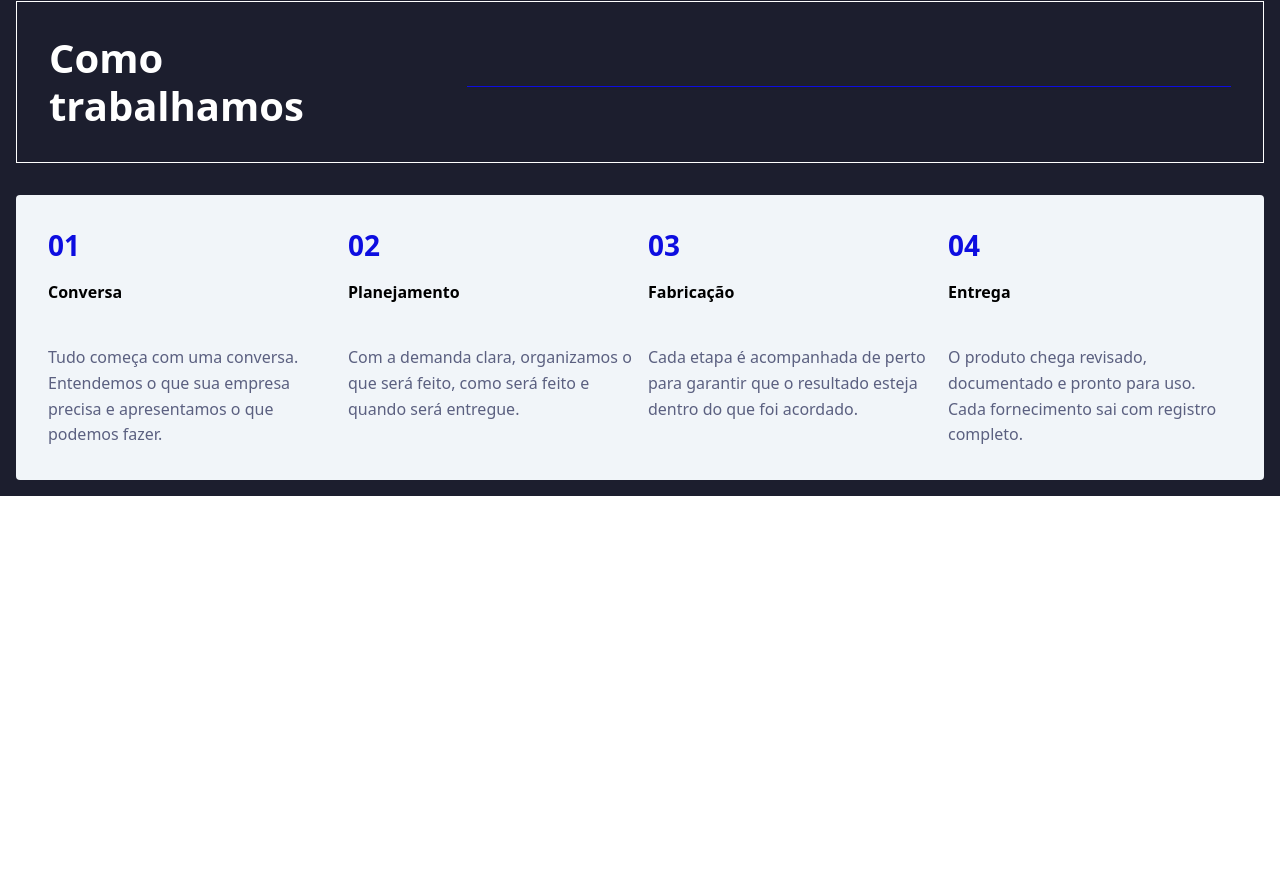
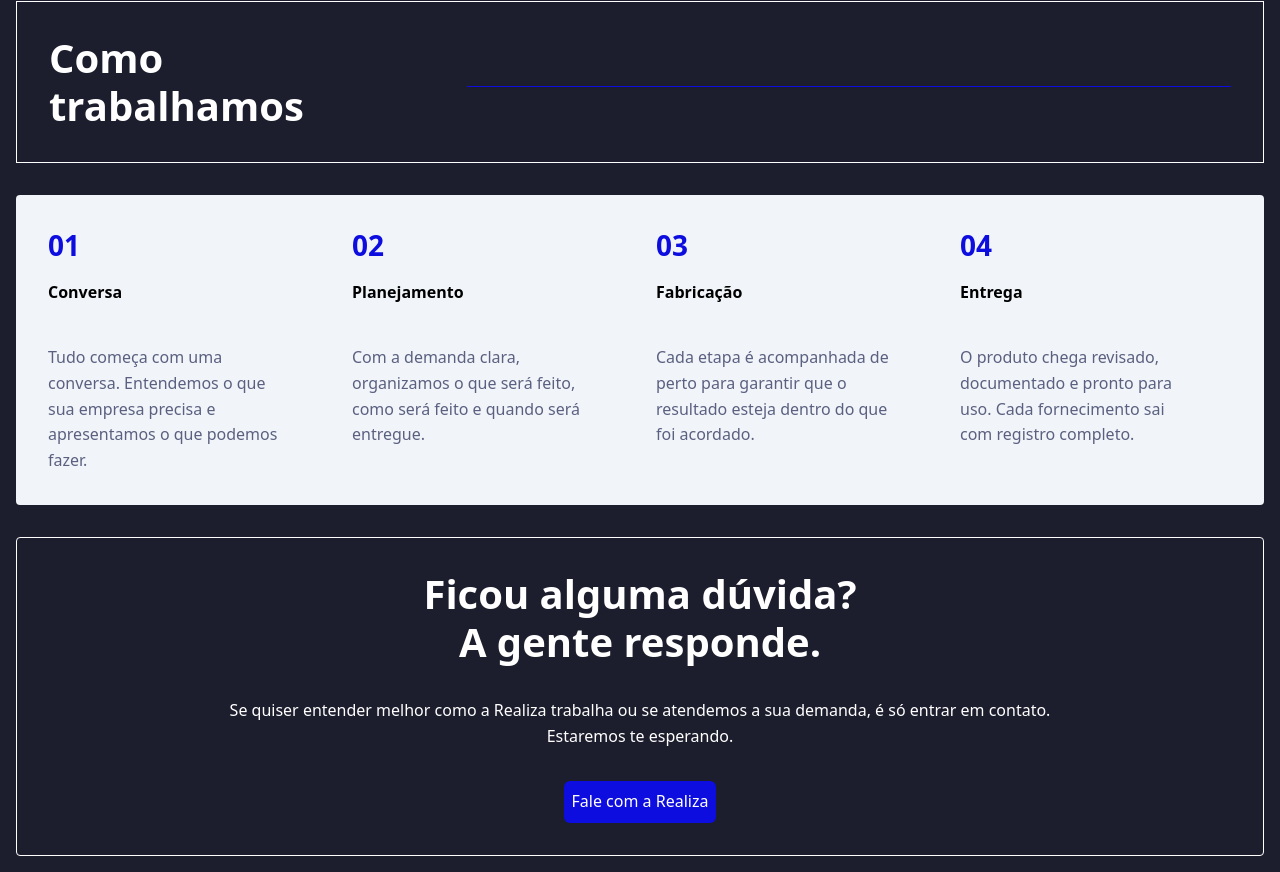
Before and after one commit to FragaTheus/caldeiraria-realiza-site-institucional, a Next.js app: page / in a window 1280 px wide. Shown: the part 1640-2512 px from the top of the page. Before the commit the page ends 2136 px from the top, so only its background shows below. Built offline with nearby package versions, Linux system fonts and the light colour scheme.

Commit message:
feat: Subindo CTA

```diff
--- a/src/app/page.tsx
+++ b/src/app/page.tsx
@@ -1,8 +1,8 @@
 import HomeAboutWrapper from "@/features/home/wrapper/home-about-wrapper";
+import HomeCtaWrapper from "@/features/home/wrapper/home-cta-wrapper";
 import HomeHeroWrapper from "@/features/home/wrapper/home-hero-wrapper";
 import HowWeWorkWrapper from "@/features/home/wrapper/how-work-wrappers/how-we-work-wrapper";
 import HomeServiceWrapper from "@/features/home/wrapper/services-wrappers/home-services-wrapper";
-import WhyWrapper from "@/features/home/wrapper/why-wrapper";
 
 export default function Home() {
   return (
@@ -11,6 +11,7 @@ export default function Home() {
       <HomeAboutWrapper />
       <HomeServiceWrapper />
       <HowWeWorkWrapper />
+      <HomeCtaWrapper />
     </main>
   );
 }
--- /dev/null
+++ b/src/features/home/components/home-cta-card.tsx
@@ -0,0 +1,32 @@
+import { CtaButton } from "@/shared/components/ui/app-button";
+import {
+  AnimateCta,
+  AnimateDescription,
+  AnimateTitle,
+} from "../animate/home-hero-animate";
+
+export interface HomeCtaCardProps {
+  title: string;
+  description: string;
+  ctaText: string;
+}
+
+const HomeCtaCard = ({ title, description, ctaText }: HomeCtaCardProps) => {
+  return (
+    <article className="w-full text-white flex flex-col items-center justify-center  border border-white p-4 lg:p-8 rounded-sm text-center gap-4 lg:gap-8">
+      <AnimateTitle>
+        <h1 className="whitespace-pre-line">{title}</h1>
+      </AnimateTitle>
+      <AnimateDescription>
+        <p className="whitespace-pre-line">{description}</p>
+      </AnimateDescription>
+      <AnimateCta>
+        <CtaButton className="bg-primary hover:bg-primary/80">
+          {ctaText}
+        </CtaButton>
+      </AnimateCta>
+    </article>
+  );
+};
+
+export default HomeCtaCard;
--- a/src/features/home/components/how-we-work-card.tsx
+++ b/src/features/home/components/how-we-work-card.tsx
@@ -20,7 +20,7 @@ const GridContent = ({ step, title, description }: GridContentProps) => {
         <p className="font-semibold mt-4">{title}</p>
       </AnimateTitle>
       <AnimateDescription>
-        <p className="text-muted-light mt-10">{description}</p>
+        <p className="text-muted-light mt-10 mr-8">{description}</p>
       </AnimateDescription>
     </div>
   );
@@ -32,7 +32,7 @@ interface HowWeWorkCardProps {
 
 const HowWeWorkCard = ({ grids }: HowWeWorkCardProps) => {
   return (
-    <article className="bg-surface w-full rounded-sm p-4 lg:p-8 grid grid-cols-4 gap-4">
+    <article className="bg-surface w-full rounded-sm p-4 lg:p-8 grid grid-cols-4 gap-8">
       {grids.map((grid, index) => (
         <GridContent key={index} {...grid} />
       ))}
--- /dev/null
+++ b/src/features/home/layout/cta-layout.tsx
@@ -0,0 +1,27 @@
+import Image, { StaticImageData } from "next/image";
+import HomeCtaContent, {
+  HomeCtaContentProps,
+} from "../components/home-cta-card";
+
+interface CtaLayoutProps {
+  imgSrc: StaticImageData;
+  cardContent: HomeCtaContentProps;
+}
+
+const CtaLayout = ({ imgSrc, cardContent }: CtaLayoutProps) => {
+  return (
+    <div className="w-full grid grid-cols-1 lg:grid-cols-2 gap-4">
+      <div className="bg-surface p-4 rounded-sm">
+        <Image
+          src={imgSrc}
+          alt="Imagem do trabalho da empresa"
+          loading="lazy"
+          className="w-full h-full object-cover"
+        />
+      </div>
+      <HomeCtaContent {...cardContent} />
+    </div>
+  );
+};
+
+export default CtaLayout;
--- /dev/null
+++ b/src/features/home/text-content/ctaTextContent.json
@@ -0,0 +1,8 @@
+{
+  "cta_section": {
+    "title": "Ficou alguma dúvida?\n A gente responde.",
+    "description": "Se quiser entender melhor como a Realiza trabalha ou se atendemos a sua demanda, é só entrar em contato.\n Estaremos te esperando.",
+    "primary_cta": "Fale com a Realiza",
+    "secondary_link": "Ver nossos projetos"
+  }
+}
--- /dev/null
+++ b/src/features/home/wrapper/home-cta-wrapper.tsx
@@ -0,0 +1,22 @@
+import {
+  ContainerLayout,
+  SectionLayout,
+} from "@/shared/layouts/section-layout";
+import textContent from "@/features/home/text-content/ctaTextContent.json";
+import HomeCtaContent from "../components/home-cta-card";
+
+const HomeCtaWrapper = () => {
+  return (
+    <SectionLayout className="bg-muted">
+      <ContainerLayout>
+        <HomeCtaContent
+          title={textContent.cta_section.title}
+          description={textContent.cta_section.description}
+          ctaText={textContent.cta_section.primary_cta}
+        />
+      </ContainerLayout>
+    </SectionLayout>
+  );
+};
+
+export default HomeCtaWrapper;
```
